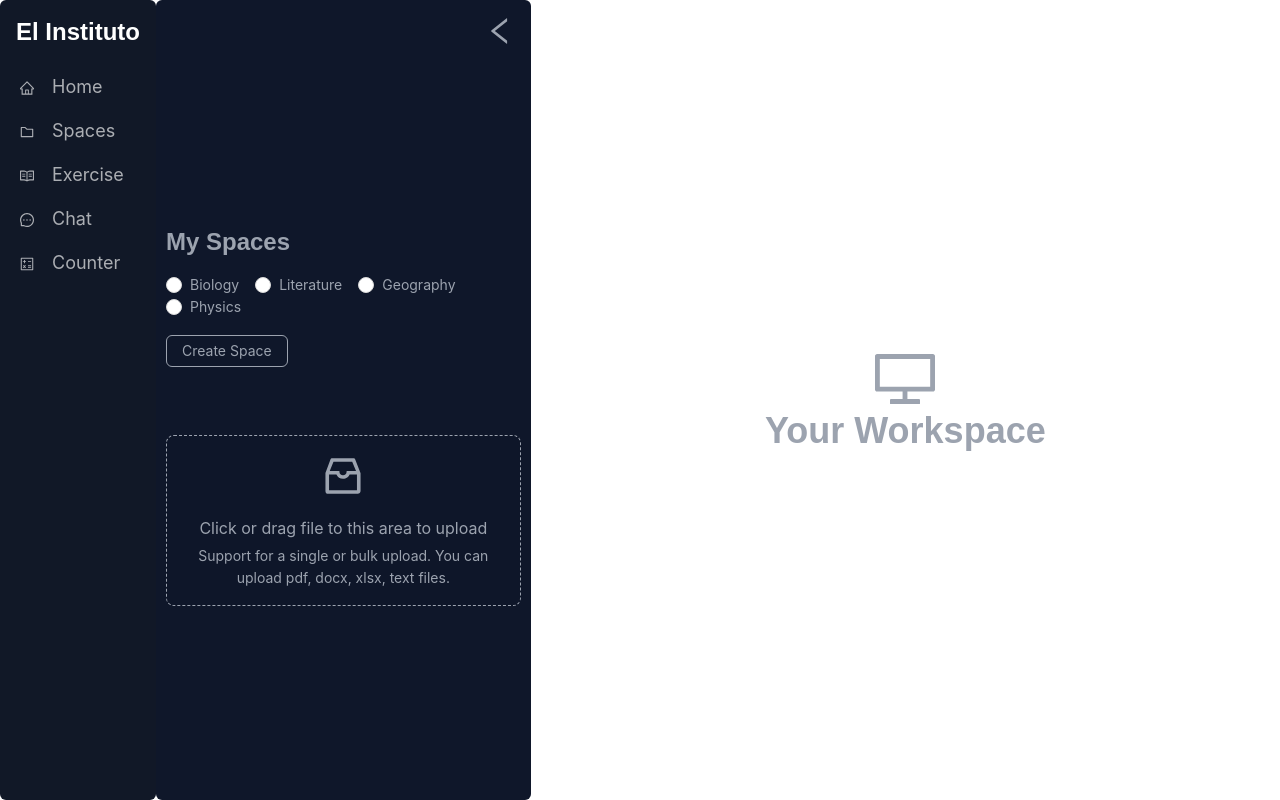
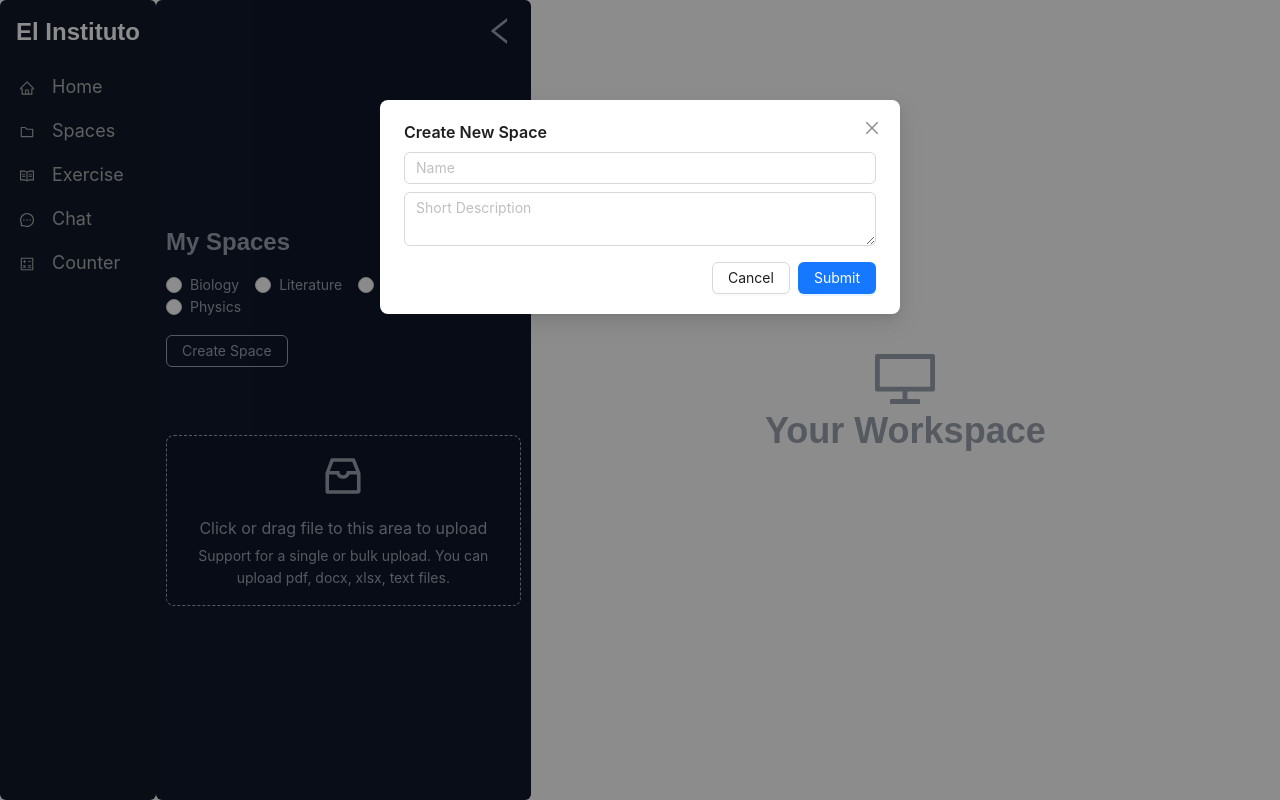
Before and after one commit to DominikTenerife/el-instituto, a Next.js app: page /spaces in a window 1280 px wide. Both pictures are taken after a click on the button "Create Space". Built offline with nearby package versions, Linux system fonts and the light colour scheme.

Commit message:
adding modal and linting

```diff
--- a/src/app/counter/page.tsx
+++ b/src/app/counter/page.tsx
@@ -3,7 +3,7 @@
 import { useSelector, useDispatch } from 'react-redux';
 import { RootState } from '../../redux/store';
 import { increment, decrement } from '../../redux/slices/counterSlice';
-import { Button, Alert } from 'antd';
+import { Button } from 'antd';
 
 export default function Counter() {
   const count = useSelector((state: RootState) => state.counter.value);
@@ -11,8 +11,8 @@ export default function Counter() {
 
   return (
     <div className="flex flex-col items-center justify-center min-h-screen bg-gray-100">
-      <h1 className="text-4xl font-bold mb-4">Counter Page</h1>
-      <Alert message="This is an Ant Design Alert component" type="info" showIcon />
+      <h1 className="text-4xl font-bold mb-4">Counter Page to Test Redux</h1>
+
       <div className="flex items-center space-x-4 mt-4">
         <Button
           onClick={() => dispatch(decrement())}
--- a/src/app/spaces/page.tsx
+++ b/src/app/spaces/page.tsx
@@ -3,8 +3,9 @@
 
 import { useState } from 'react';
 import { InboxOutlined, LeftOutlined, RightOutlined, DesktopOutlined } from '@ant-design/icons';
-import { message, Upload, Radio, Input, Button } from 'antd';
+import { message, Upload, Radio,  Button } from 'antd';
 import type { UploadProps } from 'antd';
+import CreateSpaceModal from '@/components/modals/CreateSpaceModal';
 
 const { Dragger } = Upload;
 
@@ -33,6 +34,7 @@ export default function UploadPage() {
   const [widths, setWidths] = useState({ left: 'w-1/3', right: 'w-2/3' });
   const [utilityBarDisplay, setUtilityBarDisplay] = useState('block');
   const [rightArrowDisplay, setRightArrowDisplay] = useState('hidden');
+  const [isModalVisible, setIsModalVisible] = useState(false);
 
   const handleHideUtilityBar = () => {
     setUtilityBarVisible(false);
@@ -48,6 +50,14 @@ export default function UploadPage() {
     setUtilityBarVisible(true);
     setUtilityBarDisplay('block');
     setRightArrowDisplay('hidden');
+  };
+
+  const handleOpenModal = () => {
+    setIsModalVisible(true);
+  };
+
+  const handleCloseModal = () => {
+    setIsModalVisible(false);
   };
 
   return (
@@ -68,7 +78,8 @@ export default function UploadPage() {
               <Radio className='text-gray-400' value="physics">Physics</Radio>
             </Radio.Group>
             </form>
-            <Button type="primary" className="custom-button mb-4" ghost>
+            <Button type="primary" className="custom-button mb-4" onClick={handleOpenModal}  ghost>
+
             Create Space
             </Button>
         </div>
@@ -93,6 +104,7 @@ export default function UploadPage() {
         <h1 className="text-gray-400 text-6xl font-bold"><DesktopOutlined /></h1>
         <h1 className="text-gray-400 text-4xl font-bold">Your Workspace</h1>
       </div>
+      <CreateSpaceModal visible={isModalVisible} onClose={handleCloseModal} />
     </div>
   );
 }
--- a/src/components/UtilityBarLayout.tsx
+++ b/src/components/UtilityBarLayout.tsx
@@ -2,31 +2,11 @@
 "use client";
 
 import { useState } from 'react';
-import { InboxOutlined, LeftOutlined, RightOutlined, DesktopOutlined } from '@ant-design/icons';
-import { message, Upload } from 'antd';
-import type { UploadProps } from 'antd';
+import {  LeftOutlined, RightOutlined, DesktopOutlined } from '@ant-design/icons';
 
-const { Dragger } = Upload;
 
-const draggerProps: UploadProps = {
-  name: 'file',
-  multiple: true,
-  action: '/api/upload', // Update the action URL to your API endpoint
-  onChange(info) {
-    const { status } = info.file;
-    if (status !== 'uploading') {
-      console.log(info.file, info.fileList);
-    }
-    if (status === 'done') {
-      message.success(`${info.file.name} file uploaded successfully.`);
-    } else if (status === 'error') {
-      message.error(`${info.file.name} file upload failed.`);
-    }
-  },
-  onDrop(e) {
-    console.log('Dropped files', e.dataTransfer.files);
-  },
-};
+
+
 
 export default function UtilityBarLayout() {
   const [utilityBarVisible, setUtilityBarVisible] = useState(true);
--- /dev/null
+++ b/src/components/modals/CreateSpaceModal.tsx
@@ -0,0 +1,50 @@
+// src/components/modals/CreateSpaceModal.tsx
+import { useState } from 'react';
+import { Modal, Input, Button } from 'antd';
+
+interface CreateSpaceModalProps {
+  visible: boolean;
+  onClose: () => void;
+}
+
+const CreateSpaceModal: React.FC<CreateSpaceModalProps> = ({ visible, onClose }) => {
+  const [name, setName] = useState('');
+  const [description, setDescription] = useState('');
+
+  const handleSubmit = () => {
+    console.log('New Space:', { name, description });
+    onClose();
+  };
+
+  return (
+    <Modal
+      title="Create New Space"
+      visible={visible}
+      onCancel={onClose}
+      footer={[
+        <Button key="cancel" onClick={onClose}>
+          Cancel
+        </Button>,
+        <Button key="submit" type="primary" onClick={handleSubmit}>
+          Submit
+        </Button>,
+      ]}
+    >
+      <div className="mb-4">
+        <Input
+          placeholder="Name"
+          value={name}
+          onChange={(e) => setName(e.target.value)}
+          className="mb-2"
+        />
+        <Input.TextArea
+          placeholder="Short Description"
+          value={description}
+          onChange={(e) => setDescription(e.target.value)}
+        />
+      </div>
+    </Modal>
+  );
+};
+
+export default CreateSpaceModal;
```
